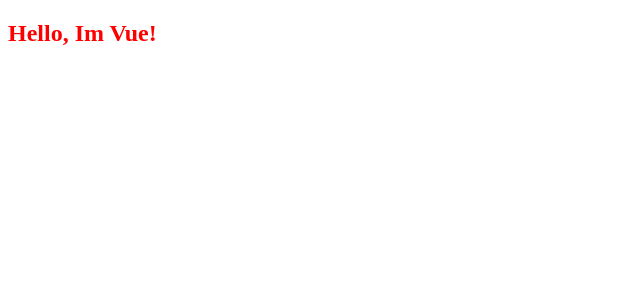
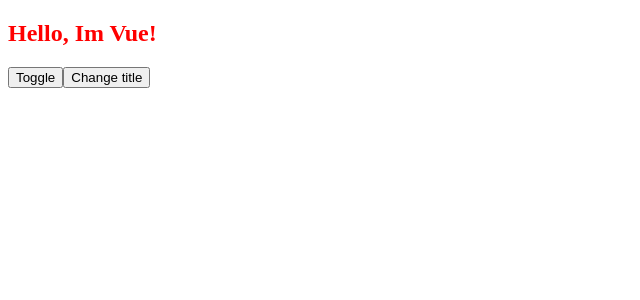
Before and after one commit to sochief/vue-app, a Vue app: page / in a window 1280 px wide. Shown: the top 300 px of the page, without its empty margins (0-640 px from the left). Built offline with nearby package versions, Linux system fonts and the light colour scheme.

Commit message:
Directive Life cycle

```diff
--- a/src/App.vue
+++ b/src/App.vue
@@ -1,6 +1,8 @@
 <template>
   <div>
-    <h2 v-colored>{{ title }}</h2>
+    <h2 v-colored v-if="visible">{{ title }}</h2>
+    <button @click="visible = !visible">Toggle</button>
+    <button @click="title = 'New title'">Change title</button>
   </div>
 </template>
 
@@ -10,6 +12,7 @@
   data() {
     return {
       title: "Hello, Im Vue!",
+      visible: true,
     };
   },
 };
--- a/src/color.js
+++ b/src/color.js
@@ -2,5 +2,17 @@
     bind(el,bindings,vnode){
         //when it initialises
         el.style.color = 'red'
+    },
+    inserted(el,bindings,vnode){
+        console.log('inserted')
+    },
+    update(el,bindings,vnode,oldVnode){
+        console.log('update')
+    },
+    componentUpdated(el,bindings,vnode,oldVnode){
+        console.log('component updated')
+    },
+    unbind(){
+        console.log('unbined')
     }
 }
```
